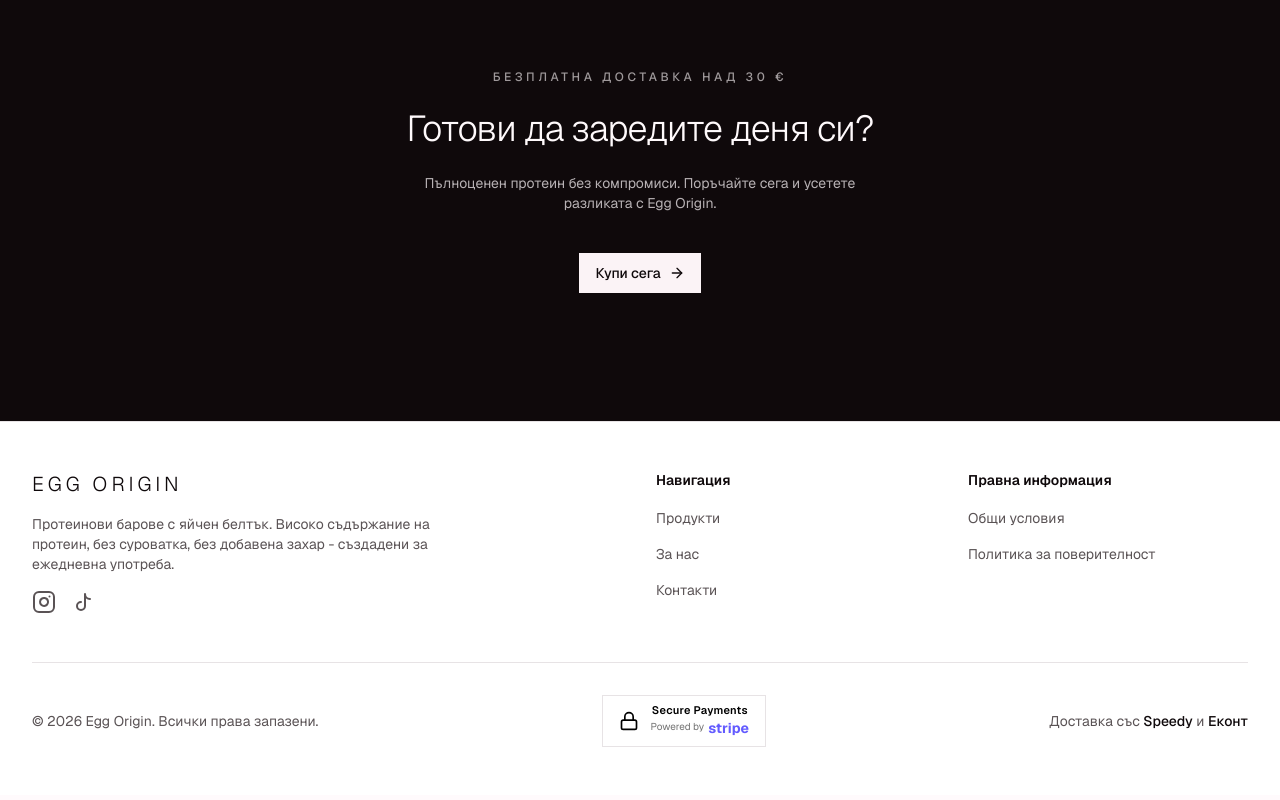
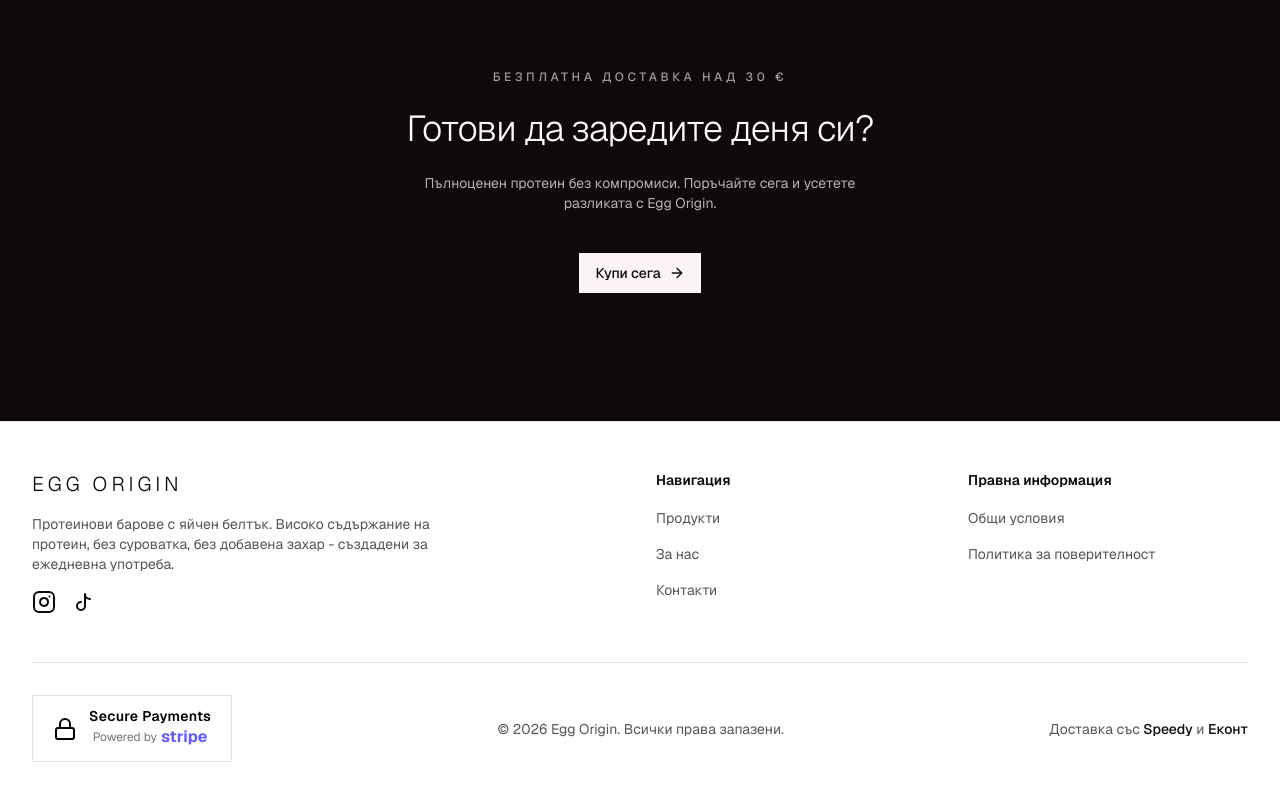
Before and after one commit to svetlanagrueva/ovaa-bars, a Next.js app: page / in a window 1280 px wide. Shown: the part 2755-3555 px from the top of the page. Built offline with nearby package versions, Linux system fonts and the light colour scheme; no server answers.

Commit message:
modify icon visibility

```diff
--- a/components/layout/footer.tsx
+++ b/components/layout/footer.tsx
@@ -4,13 +4,13 @@ import { INSTAGRAM_URL, TIKTOK_URL } from "@/lib/constants"
 
 function StripeBadge() {
   return (
-    <div className="inline-flex items-center gap-3 rounded-md border border-border bg-white px-4 py-2">
-      <Lock className="h-5 w-5 text-black" />
+    <div className="inline-flex items-center gap-3 rounded-lg border border-border bg-white px-5 py-3">
+      <Lock className="h-6 w-6 text-black" />
       <div className="flex flex-col items-center text-black">
-        <span className="text-[11px] font-semibold leading-tight tracking-wide">Secure Payments</span>
-        <span className="flex items-center gap-1 text-[10px] leading-tight text-neutral-500">
+        <span className="text-sm font-semibold leading-tight tracking-wide">Secure Payments</span>
+        <span className="flex items-center gap-1 text-xs leading-tight text-neutral-500">
           Powered by
-          <span className="text-sm font-bold text-[#635BFF]">stripe</span>
+          <span className="text-base font-bold text-[#635BFF]">stripe</span>
         </span>
       </div>
     </div>
@@ -52,7 +52,7 @@ export function Footer() {
                 href={INSTAGRAM_URL}
                 target="_blank"
                 rel="noopener noreferrer"
-                className="text-muted-foreground transition-colors hover:text-primary"
+                className="text-foreground transition-colors hover:text-primary"
                 aria-label="Instagram"
               >
                 <Instagram className="h-6 w-6" />
@@ -61,7 +61,7 @@ export function Footer() {
                 href={TIKTOK_URL}
                 target="_blank"
                 rel="noopener noreferrer"
-                className="text-muted-foreground transition-colors hover:text-primary"
+                className="text-foreground transition-colors hover:text-primary"
                 aria-label="TikTok"
               >
                 <TikTokIcon className="h-6 w-6" />
@@ -109,10 +109,10 @@ export function Footer() {
 
         <div className="mt-12 border-t border-border pt-8">
           <div className="flex flex-col items-center justify-between gap-4 sm:flex-row">
+            <StripeBadge />
             <p className="text-sm text-muted-foreground">
               &copy; {new Date().getFullYear()} Egg Origin. Всички права запазени.
             </p>
-            <StripeBadge />
             <p className="text-sm text-muted-foreground">
               Доставка със <span className="font-medium text-foreground">Speedy</span> и <span className="font-medium text-foreground">Еконт</span>
             </p>
```
